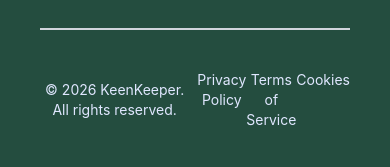
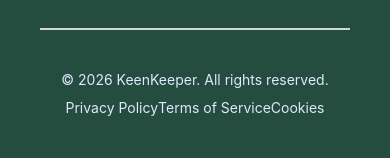
Before and after one commit to Dinislamj6/b13-A7-repo, a Next.js app: page /blog in a window 390 px wide. Shown: the part 907-1074 px from the top of the page. Built offline with nearby package versions, Linux system fonts and the light colour scheme; no server answers.

Commit message:
added footer flex-col classname

```diff
--- a/src/app/component/Footer.jsx
+++ b/src/app/component/Footer.jsx
@@ -28,7 +28,7 @@
 
                    <div className="border border-t-1 border-gray-300 w-full">
                    </div>
-                <div className="flex justify-between w-full">
+                <div className="flex justify-between flex-col md:flex-row w-full">
 
                     <div>
                          <p>© 2026 KeenKeeper. All rights reserved.</p>
```
Also changed, not shown: 1 other file (tests, documents, lock files or other folders).
